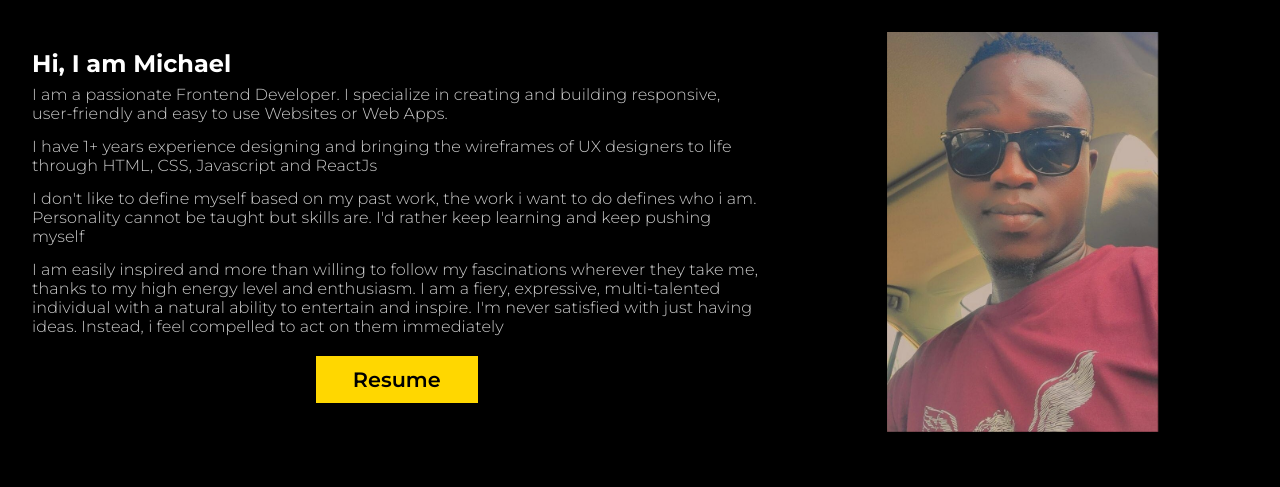
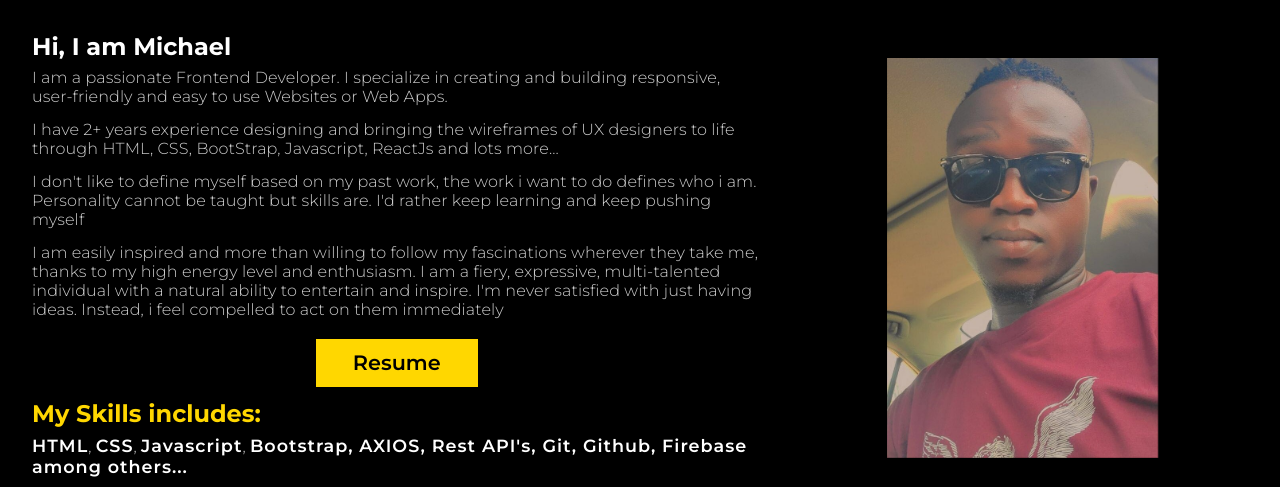
Before and after one commit to PeterMichael28/PeterMichael, a plain HTML site: page About/about.html in a window 1280 px wide. Shown: the part 167-654 px from the top of the page. Drawn offline with nearby package versions, Linux system fonts and the light colour scheme.

Commit message:
updateed

```diff
--- a/About/about.css
+++ b/About/about.css
@@ -27,6 +27,15 @@ img {
 }
 .abt-center {
     margin: 10px auto;
+}
+.skills h3 {
+    color: gold;
+    font-size: 1.5rem;
+}
+.skills p span {
+    font-weight: 600;
+    font-size: 1.1rem;
+    letter-spacing: 1px;
 }
 
 @media only screen and (min-width:560px) {
--- a/About/about.html
+++ b/About/about.html
@@ -40,11 +40,15 @@
                   <div class="about-text">
                       <h2>Hi, I am Michael</h2>
                     <p>I am a passionate Frontend Developer. I specialize in creating and building responsive, user-friendly and easy to use Websites or Web Apps. </p>
-                    <p>I have 1+ years experience designing and bringing the wireframes of UX designers to life through HTML, CSS, Javascript and ReactJs</p>
+                    <p>I have 2+ years experience designing and bringing the wireframes of UX designers to life through HTML, CSS, BootStrap, Javascript, ReactJs and lots more...</p>
                     <p>I don't like to define myself based on my past work, the work i want to do defines who i am. Personality cannot be taught but skills are. I'd rather keep learning and keep pushing myself </p>
                     <p>I am easily inspired and more than willing to follow my fascinations wherever they take me, thanks to my high energy level and enthusiasm. I am a fiery, expressive, multi-talented individual with a natural ability to entertain and inspire. I'm never satisfied with just having ideas. Instead, i feel compelled to act on them immediately</p>
                     <div class="btns">
                     <a target="_blank" rel="noopener" href="https://www.dropbox.com/s/lcb7c4s3mui0939/Peter%20Michael%20resume.pdf?dl=0" class="btn-yellow abt-center">Resume</a>
+                </div>
+                <div class="skills">
+                    <h3>My Skills includes:</h3>
+                    <p><span>HTML</span>, <span>CSS</span>, <span>Javascript</span>, <span>Bootstrap<span>, <span>AXIOS</span>, <span>Rest API's</span>, <span>Git</span>, <span>Github</span>, <span>Firebase</span> among others...</p>
                 </div>
                 </div>
               </div>
```
